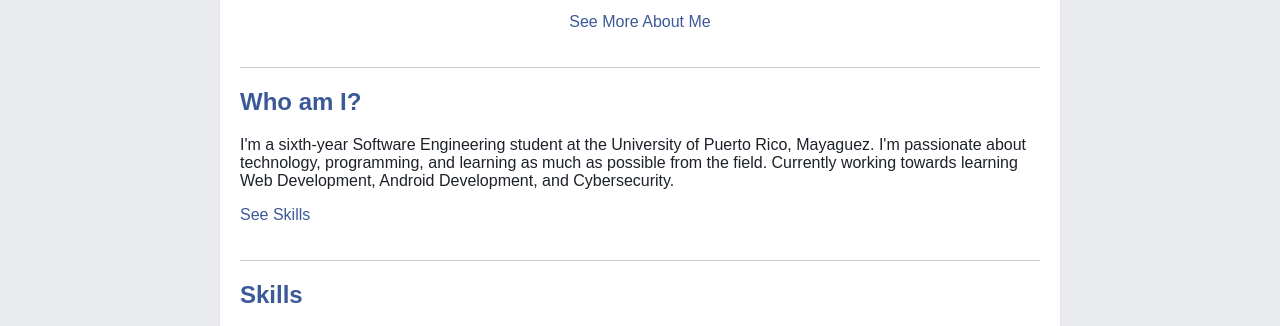
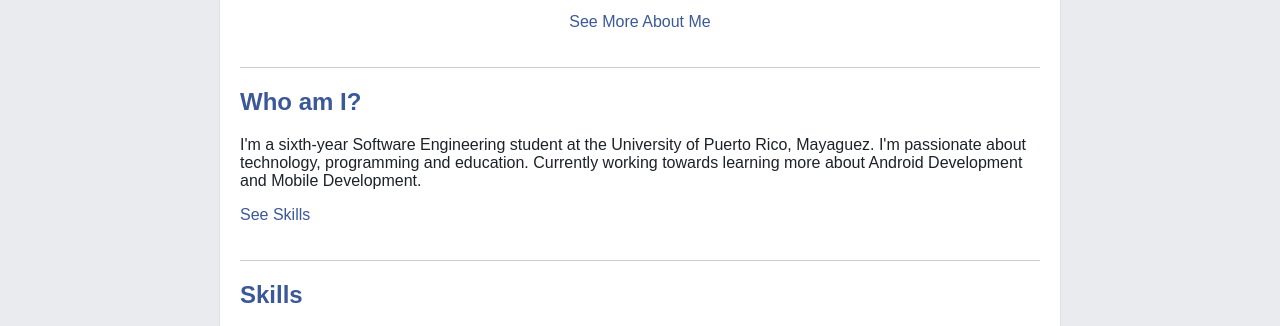
Before and after one commit to sandy-marrero/sandy-marrero.github.io, a plain HTML site: page index.html in a window 1280 px wide. Shown: the part 428-754 px from the top of the page. Drawn offline with Linux system fonts and the light colour scheme.

Commit message:
Modify index.html

```diff
--- a/index.html
+++ b/index.html
@@ -188,7 +188,7 @@
         </div>
         <div id="about" class="section">
             <h2>Who am I?</h2>
-            <p>I'm a sixth-year Software Engineering student at the University of Puerto Rico, Mayaguez. I'm passionate about technology, programming, and learning as much as possible from the field. Currently working towards learning Web Development, Android Development, and Cybersecurity.</p>
+            <p>I'm a sixth-year Software Engineering student at the University of Puerto Rico, Mayaguez. I'm passionate about technology, programming and education. Currently working towards learning more about Android Development and Mobile Development.</p>
             <p><a href="#skills">See Skills</a></p>
         </div>
         <div id="skills" class="section">
```
